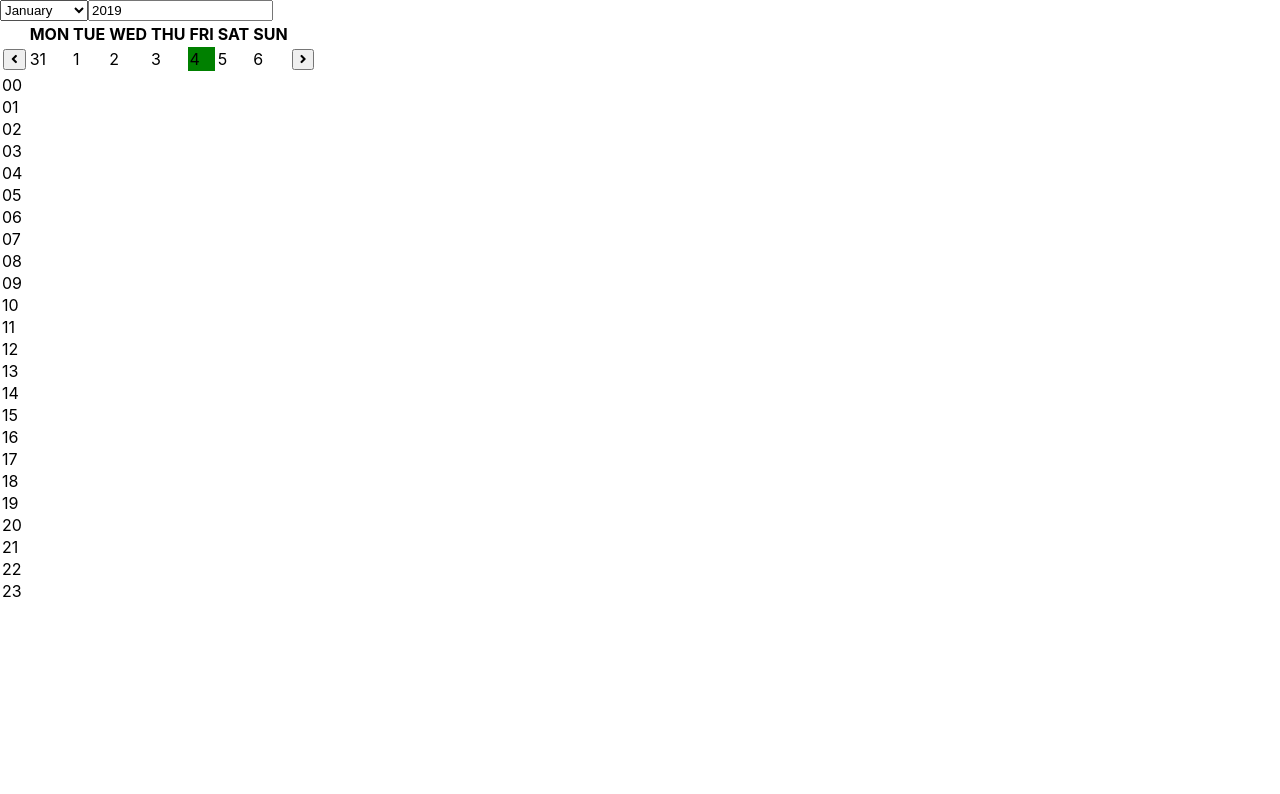
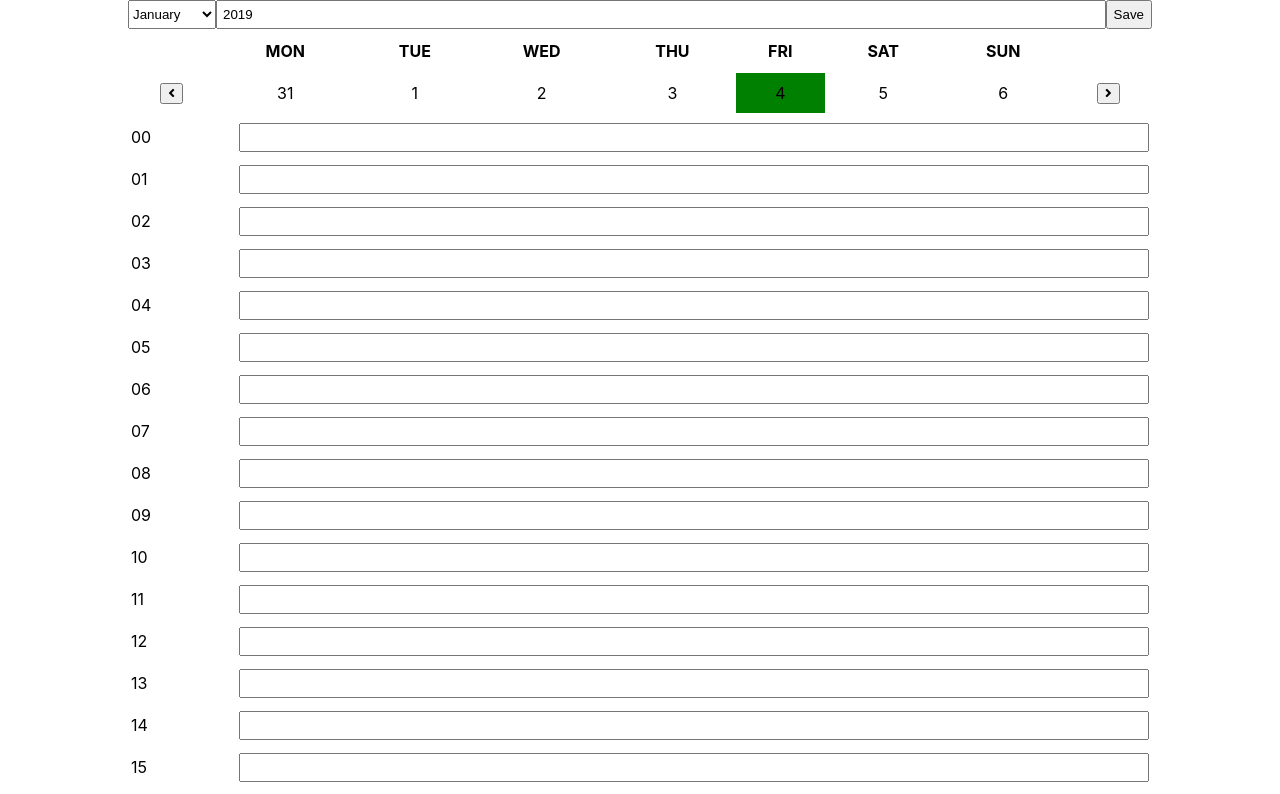
Before and after one commit to TruPhuongLong/EquatorialTest, a React (Create React App) app: page / in a window 1280 px wide. Shown: the top 794 px of the page. Built offline with nearby package versions, Linux system fonts and the light colour scheme.

Commit message:
edit ui ok

```diff
--- a/src/App.css
+++ b/src/App.css
@@ -1,5 +1,6 @@
 :root{
-    --color-green: green;
+    --color-white: white;
+    --color-gray: rgb(240, 233, 233);
   }
 
   @media screen and (min-width: 768px) {
@@ -7,14 +8,46 @@
   }
 
   body {
-    background-color: var(--color-white-50);
+    background-color: var(--color-white);
   }
+
+
+.App{
+    width: 80%;
+    margin: auto;
+}
 
 .flex-horizontal{
     display: flex;
     flex-direction: row;
 }
 
-.dayActive{
+.date-active{
+    border: 1px solid gray;
+}
+
+.current-date{
     background-color: green;
 }
+
+.pointer:hover{
+    cursor: pointer;
+}
+
+.form-control{
+    width: 100%;
+    padding: 5px;
+    box-sizing: border-box;
+}
+
+table{
+    width: 100%;
+}
+
+tr{
+    height: 40px;
+}
+
+.tr-hover:hover{
+    background-color: var(--color-gray);
+}
--- a/src/components/time.js
+++ b/src/components/time.js
@@ -6,14 +6,15 @@ export default class Time extends React.Component {
         fields: {
             year: (new Date()).getFullYear(),
             month: (new Date().getMonth()),
-            date: (new Date().getDate()),
+            activeDate: new Date(),
             dayOfWeeks: [],
             hour: 0
         },
     }
 
     componentDidMount() {
-        const dayOfWeeks = this.calDayOfWeeks(new Date())
+        const activeDate = this.state.fields.activeDate
+        const dayOfWeeks = this.calDayOfWeeks(activeDate)
         this.setState(state => ({
             fields: {
                 ...state.fields,
@@ -58,33 +59,58 @@ export default class Time extends React.Component {
         return arrayDates;
     }
 
-    isCurrentDate = (date) => {
-        const currentDate = new Date()
-        const inputDate = new Date(date)
-        return currentDate.getFullYear() === inputDate.getFullYear() && currentDate.getMonth() === inputDate.getMonth() && currentDate.getDate() === inputDate.getDate()
+    isSameDate = (date1, date2) => {
+        const d1 = new Date(date1)
+        const d2 = new Date(date2)
+        return d1.getFullYear() === d2.getFullYear() && d1.getMonth() === d2.getMonth() && d1.getDate() === d2.getDate()
     }
 
-    updateDate = (symbol) => {
-        console.log(symbol)
+    setActiveDate = (activeDate, _dayOfWeeks) => {
+        const dayOfWeeks = _dayOfWeeks || this.state.fields.dayOfWeeks
+        this.setState(state => ({
+            fields: {
+                ...state.fields,
+                year: (new Date(activeDate)).getFullYear(),
+                month: (new Date(activeDate)).getMonth(),
+                activeDate: new Date(activeDate),
+                dayOfWeeks
+            }
+        }))
+    }
+
+    updateDayOfWeeks = (symbol) => {
+        //copy activeDate
+        const activeDate = new Date(this.state.fields.activeDate)
+
+        // check symbol
+        if (symbol === '-') {
+            activeDate.setDate(activeDate.getDate() - 7)
+        } else {
+            activeDate.setDate(activeDate.getDate() + 7)
+        }
+
+        //get range dateOfWeeks:
+        console.log(activeDate)
+        const dayOfWeeks = this.calDayOfWeeks(activeDate)
+        this.setActiveDate(activeDate, dayOfWeeks)
     }
 
     render() {
-        const { year, month, date, dayOfWeeks, hour } = this.state.fields
-        console.log(date, hour)
-        console.log(dayOfWeeks)
+        const { year, month, activeDate, dayOfWeeks, hour } = this.state.fields
+        console.log(activeDate)
         return (
             <div>
                 <div className="flex-horizontal">
                     <select onChange={this.onInputChanged} value={month} name="month">
                         {
-                            this.months.map((item, index) => <option value={index} key={index}>{item}</option>)
+                            this.months.map((item, index) => <option value={index} key={index} className="form-control">{item}</option>)
                         }
                     </select>
-                    <input type="number" value={year} onChange={this.onInputChanged} name="year" />
-
+                    <input type="number" value={year} onChange={this.onInputChanged} name="year" className="form-control" />
+                    <button>Save</button>
                 </div>
 
-                <table>
+                <table style={{textAlign: 'center' }}>
                     <thead>
                         <tr>
                             <th></th>
@@ -97,15 +123,22 @@ export default class Time extends React.Component {
                     <tbody>
                         <tr>
                             <td>
-                                <button onClick={() => this.updateDate('-')}><i className="fas fa-angle-left"></i></button>
+                                <button onClick={() => this.updateDayOfWeeks('-')} className="pointer"><i className="fas fa-angle-left"></i></button>
                             </td>
                             {
                                 dayOfWeeks.map((date, index) => {
-                                    return <td key={index} className={this.isCurrentDate(date) ? "dayActive" : null}>{(new Date(date)).getDate()}</td>
+                                    return (
+                                        <td
+                                            key={index}
+                                            className={`${this.isSameDate(date, new Date()) ? "current-date" : (this.isSameDate(date, activeDate) ? "date-active" : null)} pointer`}
+                                            onClick={() => this.setActiveDate(date)}>
+                                            {(new Date(date)).getDate()}
+                                        </td>
+                                    )
                                 })
                             }
                             <td>
-                                <button onClick={() => this.updateDate('+')}><i className="fas fa-angle-right"></i></button>
+                                <button onClick={() => this.updateDayOfWeeks('+')} className="pointer"><i className="fas fa-angle-right"></i></button>
                             </td>
                         </tr>
                     </tbody>
@@ -113,7 +146,16 @@ export default class Time extends React.Component {
                 <table>
                     <tbody>
                         {
-                            this.hours.map((item, index) => <tr key={index}>{item}</tr>)
+                            this.hours.map((item, index) => (
+                                <tr key={index} className="tr-hover" >
+                                    <td>
+                                        {item}
+                                    </td>
+                                    <td>
+                                        <input type="text" className="form-control"/>
+                                    </td>
+                                </tr>
+                            ))
                         }
                     </tbody>
                 </table>
```
Also changed, not shown: 1 other file (tests, documents, lock files or other folders).
